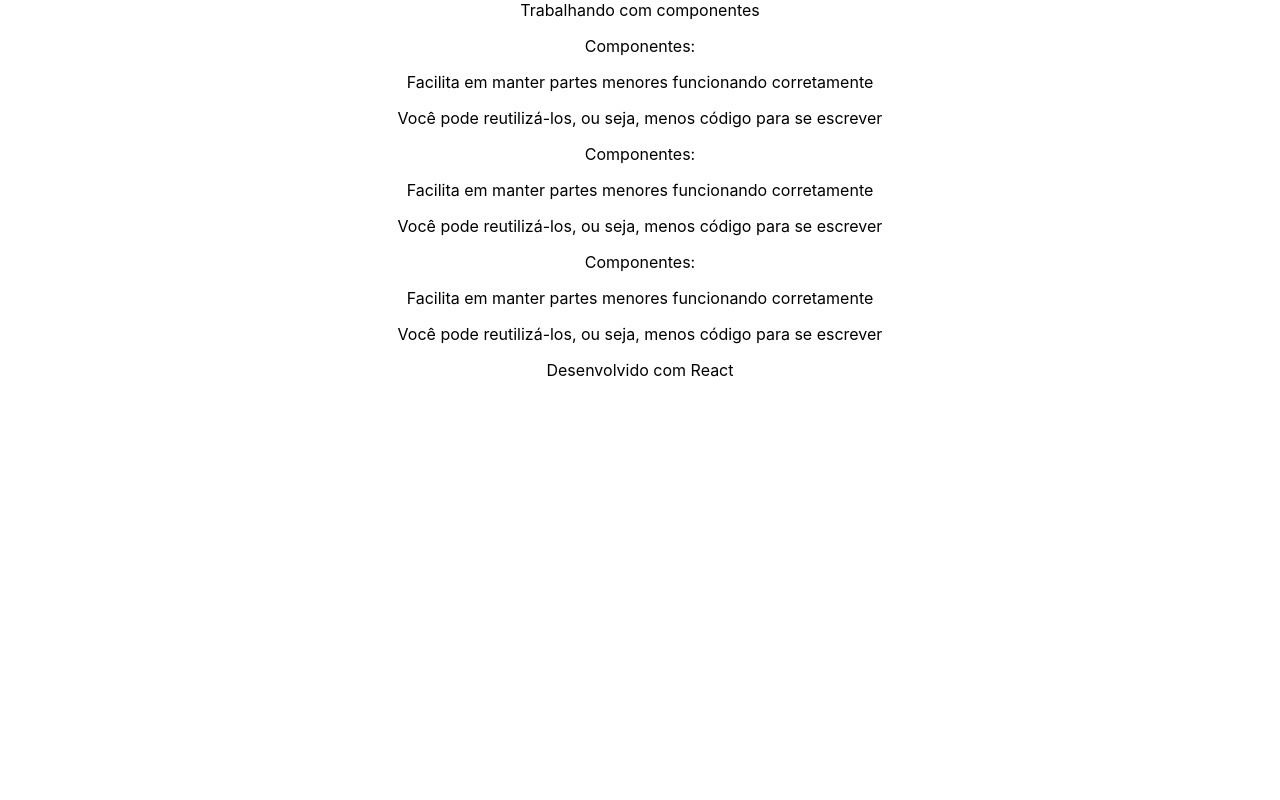
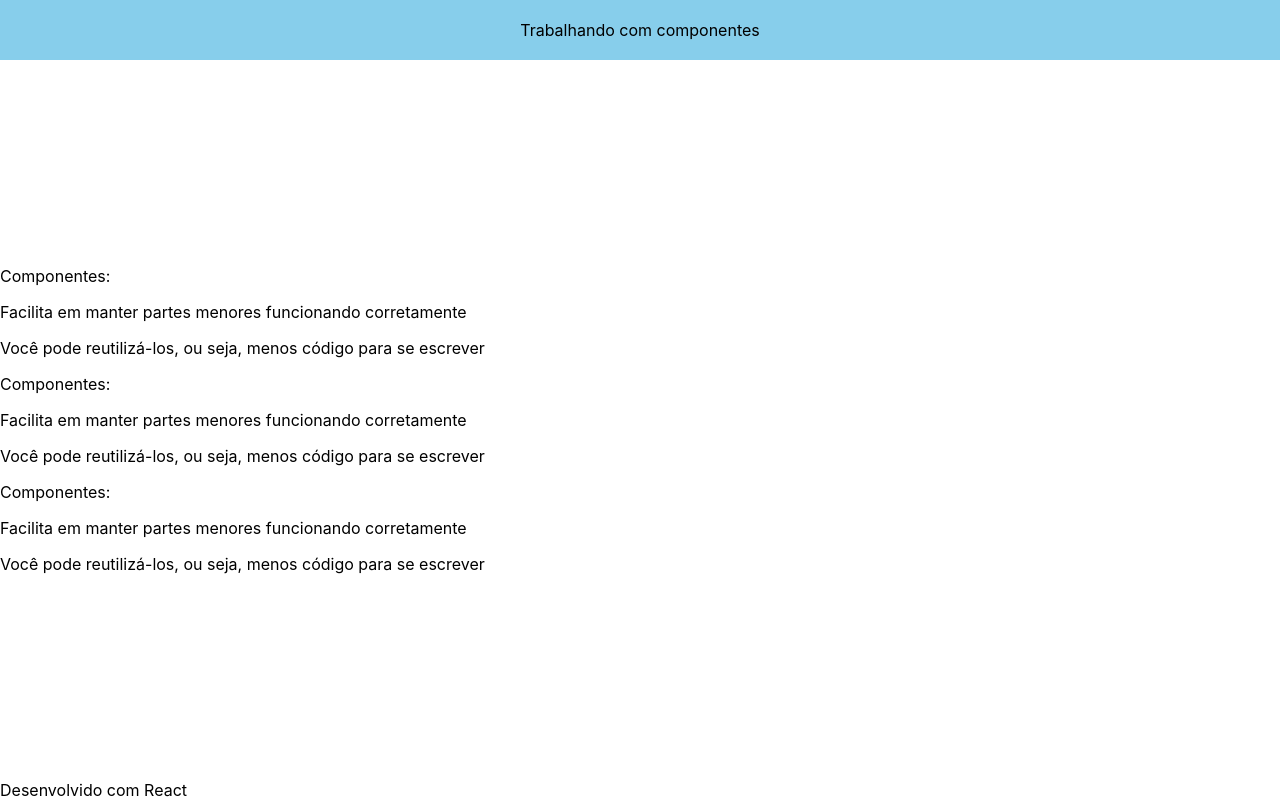
Before and after one commit to ligiadavilabozzi/devmedia_app_react, a React (Create React App) app: page / in a window 1280 px wide. Built offline with nearby package versions, Linux system fonts and the light colour scheme.

Commit message:
Header Style

```diff
--- a/src/App.css
+++ b/src/App.css
@@ -1,38 +1,6 @@
-.App {
-  text-align: center;
+.App{
+  display:flex;
+  flex-direction: column;
+  justify-content: space-between;
+  height: 100vh
 }
-
-.App-logo {
-  height: 40vmin;
-  pointer-events: none;
-}
-
-@media (prefers-reduced-motion: no-preference) {
-  .App-logo {
-    animation: App-logo-spin infinite 20s linear;
-  }
-}
-
-.App-header {
-  background-color: #282c34;
-  min-height: 100vh;
-  display: flex;
-  flex-direction: column;
-  align-items: center;
-  justify-content: center;
-  font-size: calc(10px + 2vmin);
-  color: white;
-}
-
-.App-link {
-  color: #61dafb;
-}
-
-@keyframes App-logo-spin {
-  from {
-    transform: rotate(0deg);
-  }
-  to {
-    transform: rotate(360deg);
-  }
-}
--- a/src/componentes/Header/index.js
+++ b/src/componentes/Header/index.js
@@ -1,5 +1,5 @@
 import React from 'react'
-
+import './style.css'
 export default function Header() {
     return (
     <header>Trabalhando com componentes</header>
--- /dev/null
+++ b/src/componentes/Header/style.css
@@ -0,0 +1,8 @@
+header {
+    background-color: skyblue;
+    color:black;
+    height: 60px;
+    display: flex;
+    justify-content: center;
+    align-items: center
+}
```
